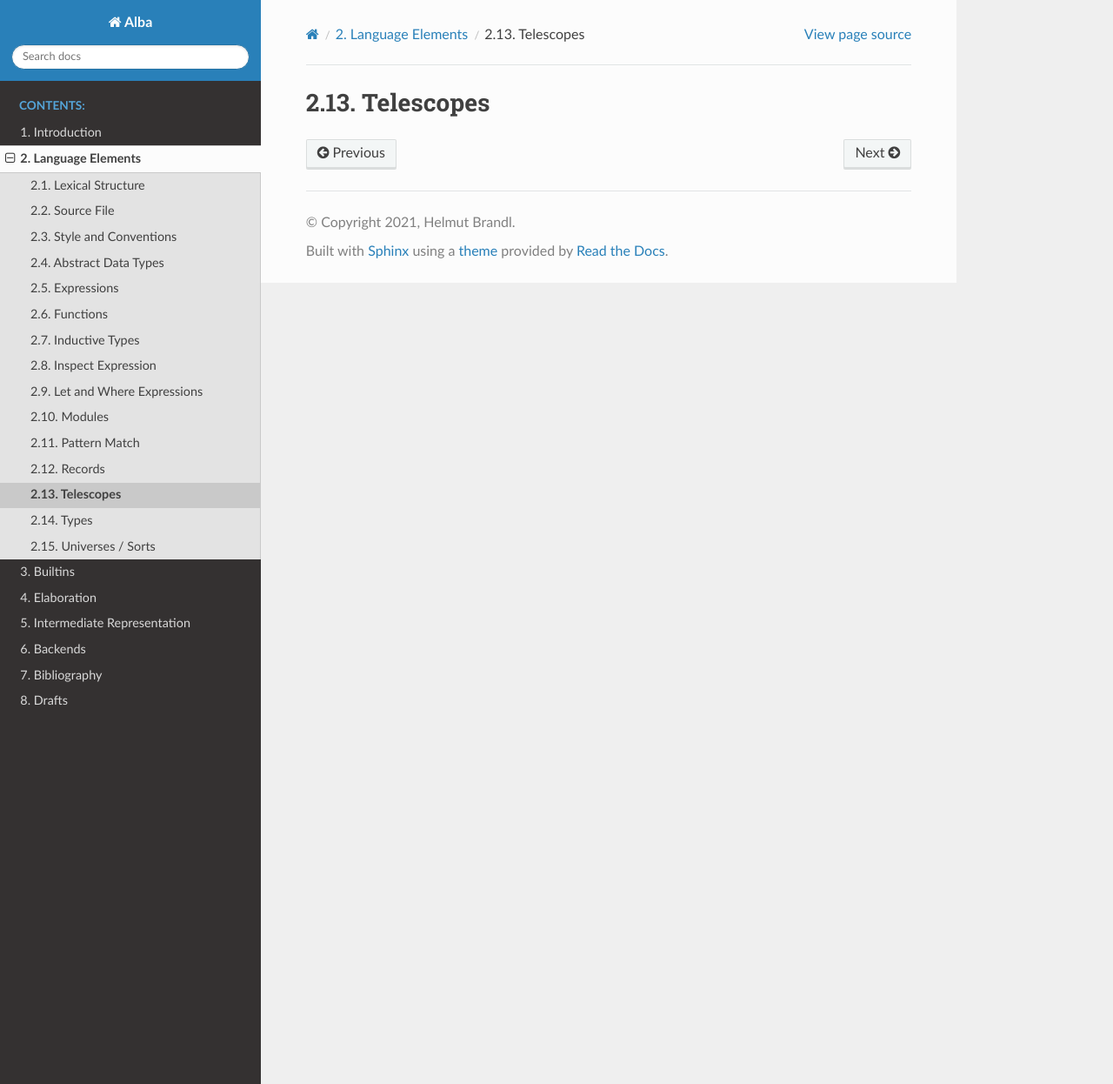
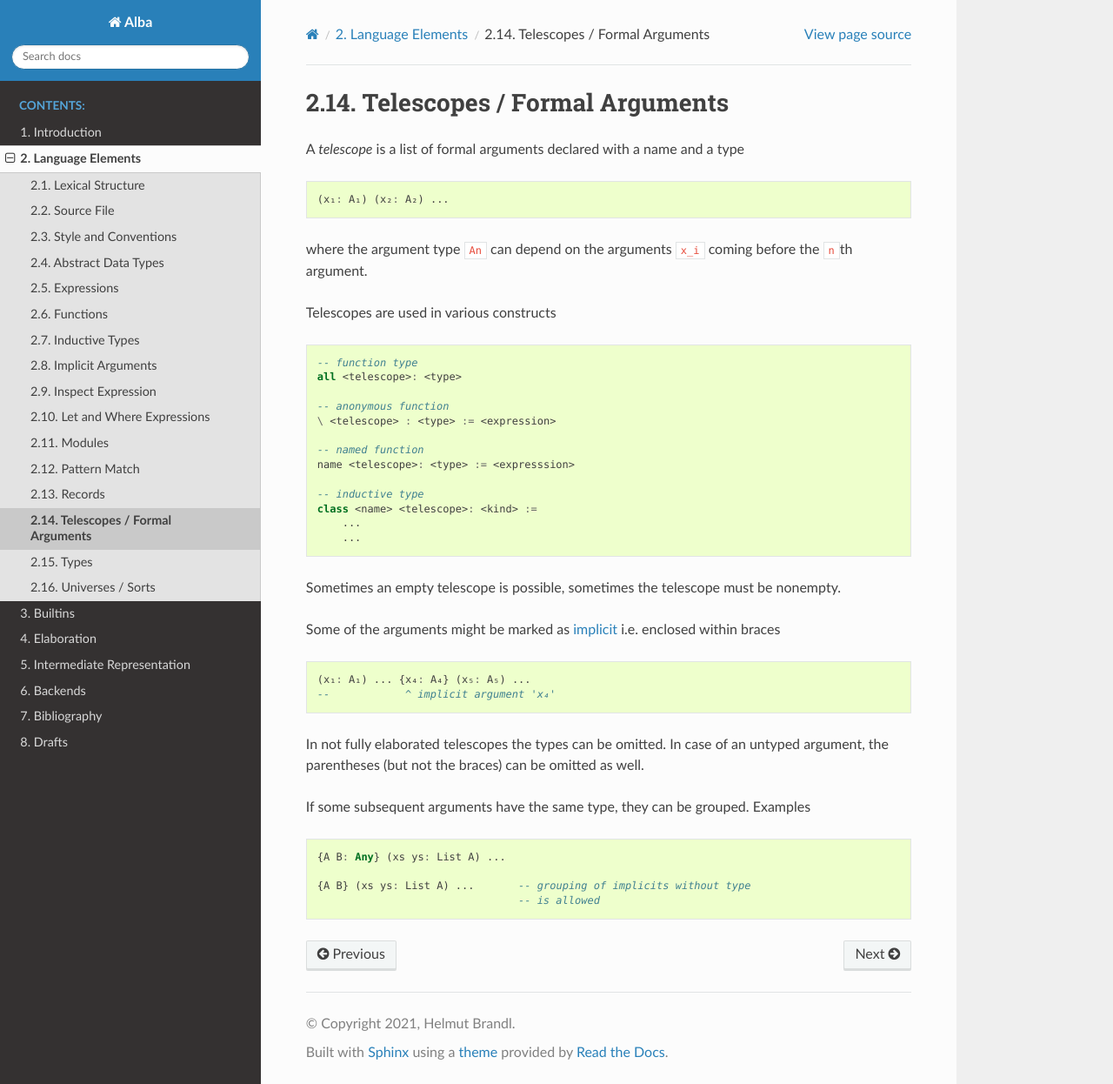
Before and after one commit to alba-lang/lang-spec, a Sphinx documentation site: the page built from sphinx/source/lang-elems/telescope.rst, in a window 1280 px wide and 1246 px high. Shown: the whole window at 87% size. Built offline with Sphinx 7.4.7 and the Read the Docs theme 2.0.0, drawn with Linux system fonts in a browser that asks for light colours.

Commit message:
Added 'Telescopes'
	new file:   sphinx/source/lang-elems/implicit.rst
	modified:   sphinx/source/lang-elems/index.rst
	modified:   sphinx/source/lang-elems/telescope.rst

```diff
--- /dev/null
+++ b/sphinx/source/lang-elems/implicit.rst
@@ -0,0 +1,5 @@
+.. _Implicit Arguments:
+
+************************************************************
+Implicit Arguments
+************************************************************
--- a/sphinx/source/lang-elems/index.rst
+++ b/sphinx/source/lang-elems/index.rst
@@ -18,6 +18,7 @@ Alphabetic list:
     expressions
     functions
     inductive
+    implicit
     inspect
     let-where
     modules
--- a/sphinx/source/lang-elems/telescope.rst
+++ b/sphinx/source/lang-elems/telescope.rst
@@ -1,5 +1,50 @@
 .. _Telescopes:
 
 ************************************************************
-Telescopes
+Telescopes / Formal Arguments
 ************************************************************
+
+A *telescope* is a list of formal arguments declared with a name and a
+type ::
+
+    (x₁: A₁) (x₂: A₂) ...
+
+where the argument type ``An`` can depend on the arguments ``x_i`` coming before
+the ``n``\ th argument.
+
+Telescopes are used in various constructs ::
+
+    -- function type
+    all <telescope>: <type>
+
+    -- anonymous function
+    \ <telescope> : <type> := <expression>
+
+    -- named function
+    name <telescope>: <type> := <expresssion>
+
+    -- inductive type
+    class <name> <telescope>: <kind> :=
+        ...
+        ...
+
+Sometimes an empty telescope is possible, sometimes the telescope must be
+nonempty.
+
+Some of the arguments might be marked as :ref:`implicit <Implicit Arguments>`
+i.e. enclosed within braces ::
+
+    (x₁: A₁) ... {x₄: A₄} (x₅: A₅) ...
+    --            ^ implicit argument 'x₄'
+
+
+In not fully elaborated telescopes the types can be omitted. In case of an
+untyped argument, the parentheses (but not the braces) can be omitted as well.
+
+If some subsequent arguments have the same type, they can be grouped. Examples
+::
+
+    {A B: Any} (xs ys: List A) ...
+
+    {A B} (xs ys: List A) ...       -- grouping of implicits without type
+                                    -- is allowed
```
